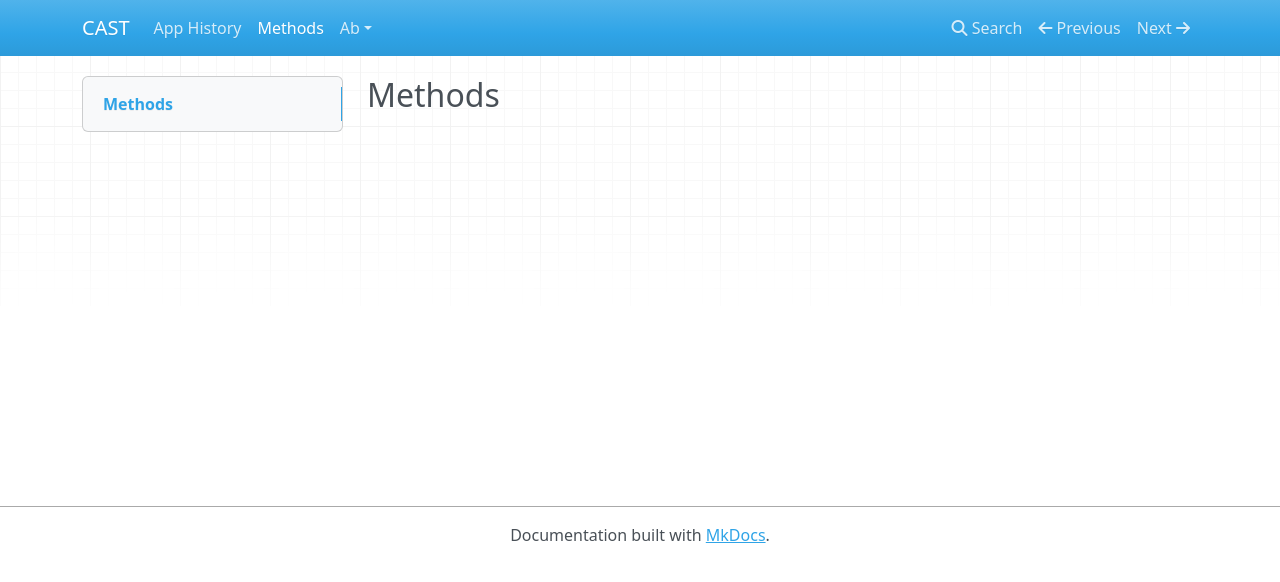
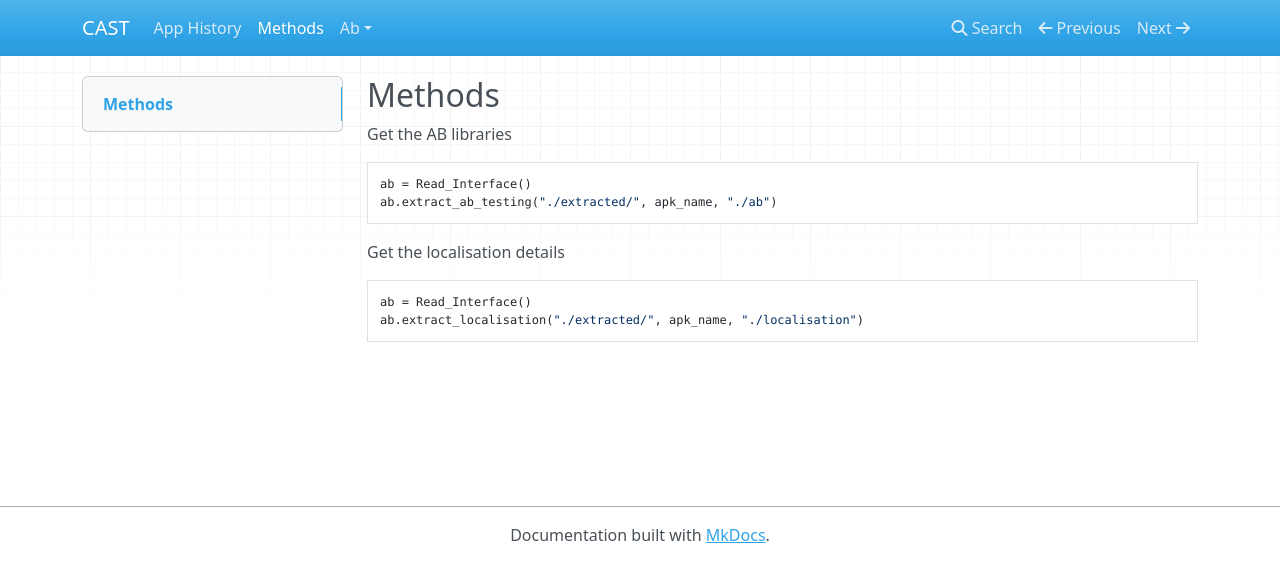
Before and after one commit to iaine/app_histories, an MkDocs documentation site: the page built from docs/methods.md, in a window 1280 px wide. Shown: the top 582 px of the page. Built offline with MkDocs 1.6.1, drawn with Linux system fonts in a browser that asks for light colours; nearby versions of some CDN libraries.

Commit message:
Update methods

````diff
--- a/docs/methods.md
+++ b/docs/methods.md
@@ -1 +1,15 @@
 ## Methods
+
+Get the AB libraries
+
+```
+ab = Read_Interface()
+ab.extract_ab_testing("./extracted/", apk_name, "./ab")
+```
+
+Get the localisation details
+
+```
+ab = Read_Interface()
+ab.extract_localisation("./extracted/", apk_name, "./localisation")
+```
````
